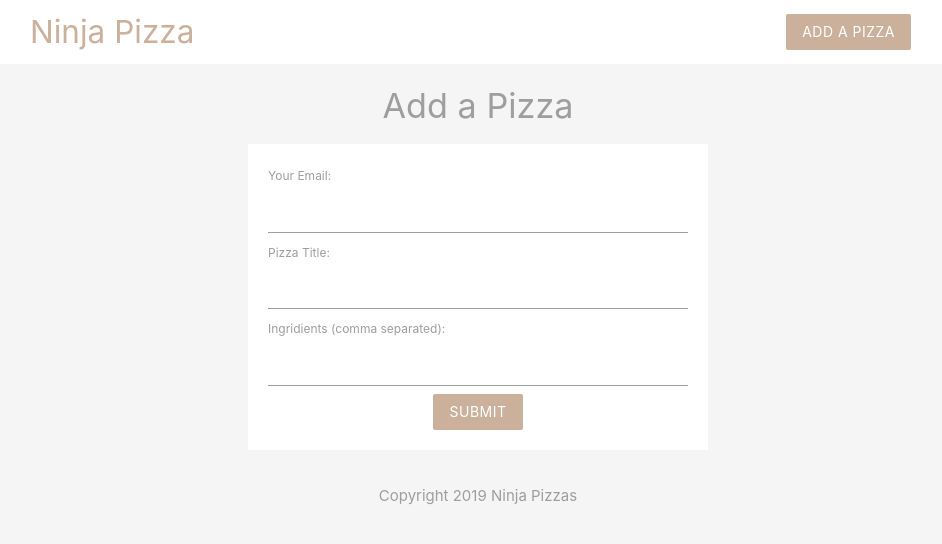
After one commit to Sv1nnet/ninja-tutorial-php, a PHP site: page /add.php in a window 1280 px wide. The commit adds this page. Shown: the top 544 px of the page, without its empty margins (162-1104 px from the left). Run offline with PHP 8.4, Linux system fonts and the light colour scheme.

Commit message:
Form added
Form and error post handling added. Also redirect to the index.php added

```diff
--- /dev/null
+++ b/add.php
@@ -0,0 +1,74 @@
+<?php
+
+$errors = array('email' => '', 'title' => '', 'ingredients' => '');
+
+if (isset($_POST['submit'])) {
+
+  // check email
+  if (empty($_POST['email'])) {
+    $errors['email'] = 'An email is required <br/>';
+  } else {
+    $email = $_POST['email'];
+    if (!filter_var($email, FILTER_VALIDATE_EMAIL)) {
+      $errors['email'] = 'email must be a valid email address <br/>';
+    }
+
+  }
+
+  // check title
+  if (empty($_POST['title'])) {
+    $errors['title'] = 'A title is required <br/>';
+  } else {
+    $title = $_POST['title'];
+    if (!preg_match('/^[a-zA-Z\s]+$/', $title)) {
+      $errors['title'] = 'Title must be letters and spaces only';
+    }
+  }
+
+  // check ingredients
+  if (empty($_POST['ingredients'])) {
+    $errors['ingredients'] = 'At least one ingredient is required <br/>';
+  } else {
+    $ingredients = $_POST['ingredients'];
+    if (!preg_match('/^([a-zA-Z\s]+)(,\s*[a-zA-Z\s]*)*$/', $ingredients)) {
+      $errors['ingredients'] = 'Ingredients must be a comma separated';
+    }
+  }
+
+  if(!array_filter($errors)) {
+    header('Location: index.php');
+  }
+
+} // end of POST check
+
+?>
+
+<!DOCTYPE html>
+<html lang="en">
+
+<?php include('./templates/header.php'); ?>
+
+<section class="container grey-text">
+  <h4 class="center">Add a Pizza</h4>
+  <form action="add.php" method="POST" class="white">
+    <label for="email">Your Email:</label>
+    <input type="text" name="email" id="" value="<?php echo isset($email) ? htmlspecialchars($email) : '' ?>">
+    <div class="red-text"><?php echo $errors['email'] ?></div>
+
+    <label for="emtitleail">Pizza Title:</label>
+    <input type="text" name="title" id="" value="<?php echo isset($title) ? htmlspecialchars($title) : '' ?>">
+    <div class="red-text"><?php echo $errors['title'] ?></div>
+
+    <label for="ingridients">Ingridients (comma separated):</label>
+    <input type="text" name="ingredients" id="" value="<?php echo isset($ingredients) ? htmlspecialchars($ingredients) : '' ?>">
+    <div class="red-text"><?php echo $errors['ingredients'] ?></div>
+
+    <div class="center">
+      <input type="submit" name="submit" value="submit" class="btn brand z-depth-0">
+    </div>
+  </form>
+</section>
+
+<?php include('./templates/footer.php'); ?>
+
+</html>
--- a/templates/header.php
+++ b/templates/header.php
@@ -11,6 +11,11 @@
     .brand-text {
       color: #cbb09c !important
     }
+    form {
+      max-width: 460px;
+      margin: 20px auto;
+      padding: 20px;
+    }
   </style>
   <title>Ninja Pizza</title>
 </head>
```
